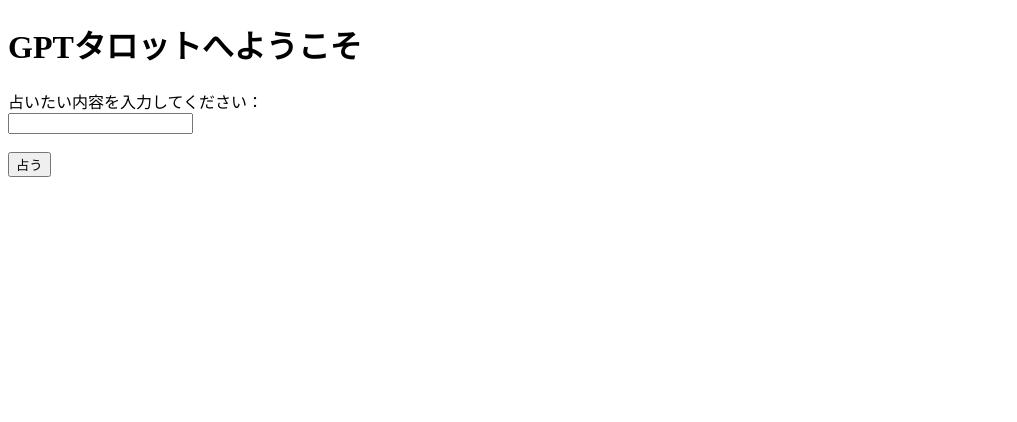
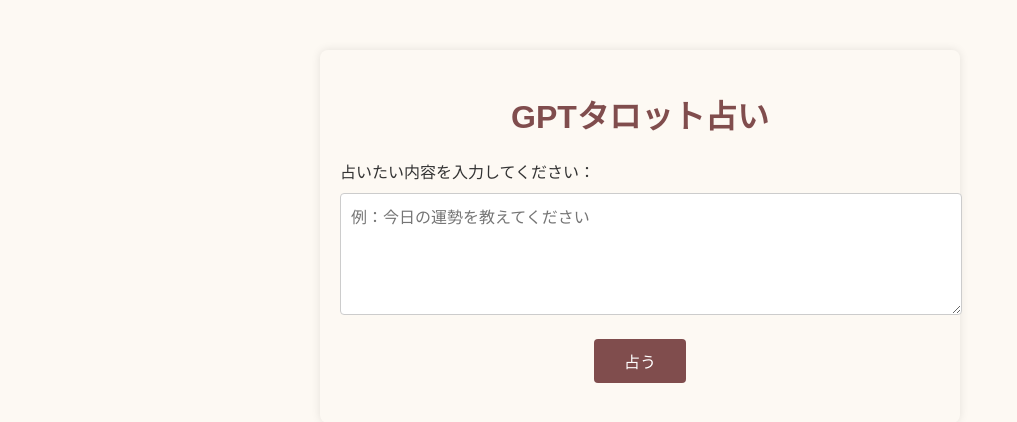
Before and after one commit to mary3711/gpt-tarot-bot, a Flask app: page / in a window 1280 px wide. Shown: the top 422 px of the page, without its empty margins (0-1017 px from the left). Run offline with Flask 3, Linux system fonts and the light colour scheme.

Commit message:
Update index.html

```diff
--- a/templates/index.html
+++ b/templates/index.html
@@ -1,18 +1,65 @@
 <!DOCTYPE html>
-<html>
+<html lang="ja">
 <head>
-  <title>GPTタロットボット</title>
+  <meta charset="UTF-8">
+  <title>GPTタロット占い</title>
+  <style>
+    body {
+      font-family: sans-serif;
+      background-color: #fdf9f3;
+      color: #333;
+      max-width: 600px;
+      margin: 50px auto;
+      padding: 20px;
+      border-radius: 8px;
+      box-shadow: 0 0 10px rgba(0,0,0,0.1);
+    }
+    h1 {
+      text-align: center;
+      color: #804d4d;
+    }
+    textarea {
+      width: 100%;
+      height: 100px;
+      margin-top: 10px;
+      padding: 10px;
+      font-size: 16px;
+      border-radius: 4px;
+      border: 1px solid #ccc;
+    }
+    button {
+      display: block;
+      margin: 20px auto;
+      padding: 10px 30px;
+      font-size: 16px;
+      background-color: #804d4d;
+      color: white;
+      border: none;
+      border-radius: 4px;
+      cursor: pointer;
+    }
+    .reply {
+      white-space: pre-wrap;
+      background-color: #fff9f0;
+      padding: 20px;
+      border-left: 4px solid #d9b99b;
+      margin-top: 30px;
+      border-radius: 4px;
+    }
+  </style>
 </head>
 <body>
-  <h1>GPTタロットへようこそ</h1>
+  <h1>GPTタロット占い</h1>
   <form method="POST">
     <label for="question">占いたい内容を入力してください：</label><br>
-    <input type="text" name="question" id="question" required><br><br>
+    <textarea name="question" required placeholder="例：今日の運勢を教えてください"></textarea><br>
     <button type="submit">占う</button>
   </form>
+
   {% if reply %}
-    <h2>結果：</h2>
-    <p>{{ reply }}</p>
+    <div class="reply">
+      {{ reply }}
+    </div>
   {% endif %}
 </body>
 </html>
```
